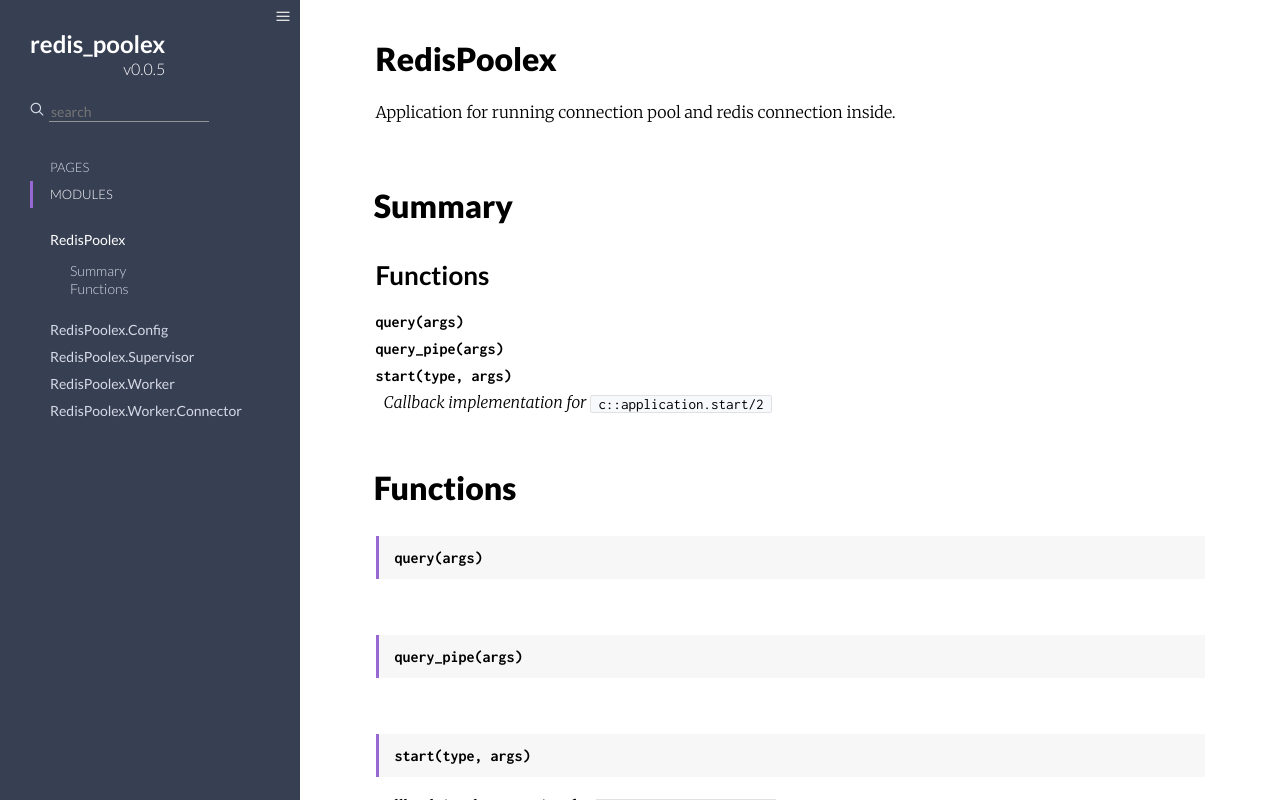
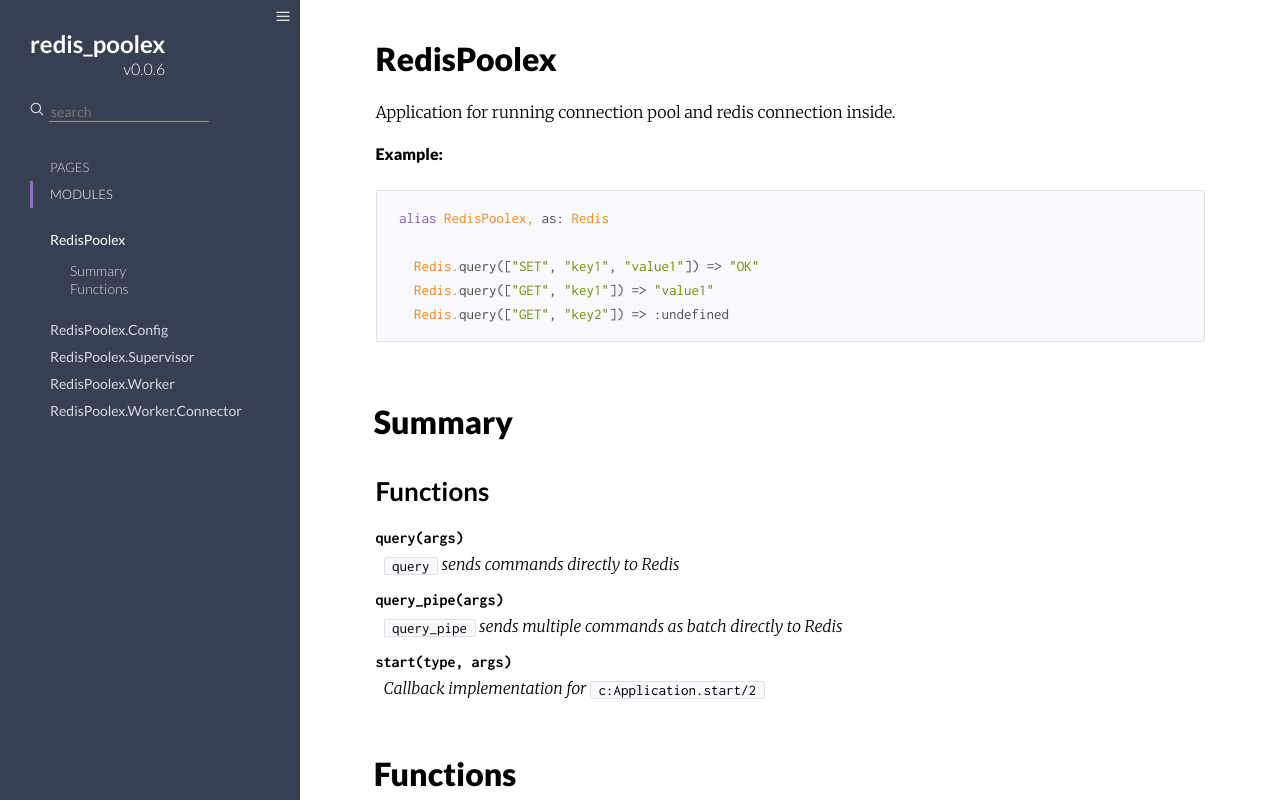
Before and after one commit to oivoodoo/redis_poolex, a plain HTML site: page doc/RedisPoolex.html in a window 1280 px wide. Drawn offline with Linux system fonts and the light colour scheme; files whose address does not match are found by name.

Commit message:
Update deps

```diff
--- a/doc/RedisPoolex.html
+++ b/doc/RedisPoolex.html
@@ -4,7 +4,7 @@
     <meta charset="utf-8">
     <meta http-equiv="x-ua-compatible" content="ie=edge">
     <meta name="viewport" content="width=device-width, initial-scale=1">
-    <title>RedisPoolex – redis_poolex v0.0.5</title>
+    <title>RedisPoolex – redis_poolex v0.0.6</title>
     <meta name="viewport" content="width=device-width, initial-scale=1.0">
     <meta name="generator" content="ExDoc v0.11.0">
     <link rel="stylesheet" href="dist/app-6bc9434c82.css" />
@@ -28,7 +28,7 @@
         redis_poolex
       </h1>
       <h2 class="sidebar-projectVersion">
-        v0.0.5
+        v0.0.6
       </h2>
     </div>
 
@@ -60,7 +60,7 @@
 
 
       <h1>
-        <small class="visible-xs">redis_poolex v0.0.5</small>
+        <small class="visible-xs">redis_poolex v0.0.6</small>
         RedisPoolex
 
 
@@ -69,6 +69,12 @@
 
         <section id="moduledoc" class="docstring">
           <p>Application for running connection pool and redis connection inside.</p>
+<h2>Example:</h2>
+<pre><code class="elixir">alias RedisPoolex, as: Redis
+
+  Redis.query([&quot;SET&quot;, &quot;key1&quot;, &quot;value1&quot;]) =&gt; &quot;OK&quot;
+  Redis.query([&quot;GET&quot;, &quot;key1&quot;]) =&gt; &quot;value1&quot;
+  Redis.query([&quot;GET&quot;, &quot;key2&quot;]) =&gt; :undefined</code></pre>
 
         </section>
 
@@ -93,11 +99,17 @@
     <a href="#query/1">query(args)</a>
   </div>
 
+    <div class="summary-synopsis"><p><code class="inline">query</code> sends commands directly to Redis</p>
+</div>
+
 </div>
 <div class="summary-row">
   <div class="summary-signature">
     <a href="#query_pipe/1">query_pipe(args)</a>
   </div>
+
+    <div class="summary-synopsis"><p><code class="inline">query_pipe</code> sends multiple commands as batch directly to Redis</p>
+</div>
 
 </div>
 <div class="summary-row">
@@ -105,7 +117,7 @@
     <a href="#start/2">start(type, args)</a>
   </div>
 
-    <div class="summary-synopsis"><p>Callback implementation for <code class="inline">c::application.start/2</code></p>
+    <div class="summary-synopsis"><p>Callback implementation for <code class="inline">c:Application.start/2</code></p>
 </div>
 
 </div>
@@ -140,6 +152,7 @@
   </div>
 
   <section class="docstring">
+    <p><code class="inline">query</code> sends commands directly to Redis</p>
 
   </section>
 </div>
@@ -153,6 +166,7 @@
   </div>
 
   <section class="docstring">
+    <p><code class="inline">query_pipe</code> sends multiple commands as batch directly to Redis.</p>
 
   </section>
 </div>
@@ -166,7 +180,7 @@
   </div>
 
   <section class="docstring">
-    <p>Callback implementation for <code class="inline">c::application.start/2</code>.</p>
+    <p>Callback implementation for <code class="inline">c:Application.start/2</code>.</p>
 
   </section>
 </div>
```
Also changed, not shown: doc/404.html (+2 -2 lines), doc/RedisPoolex.Config.html (+3 -3 lines), doc/RedisPoolex.Supervisor.html (+5 -5 lines), doc/RedisPoolex.Worker.Connector.html (+3 -3 lines), doc/RedisPoolex.Worker.html (+3 -3 lines), doc/api-reference.html (+3 -3 lines), doc/index.html (+1 -1 lines), 1 other file.
